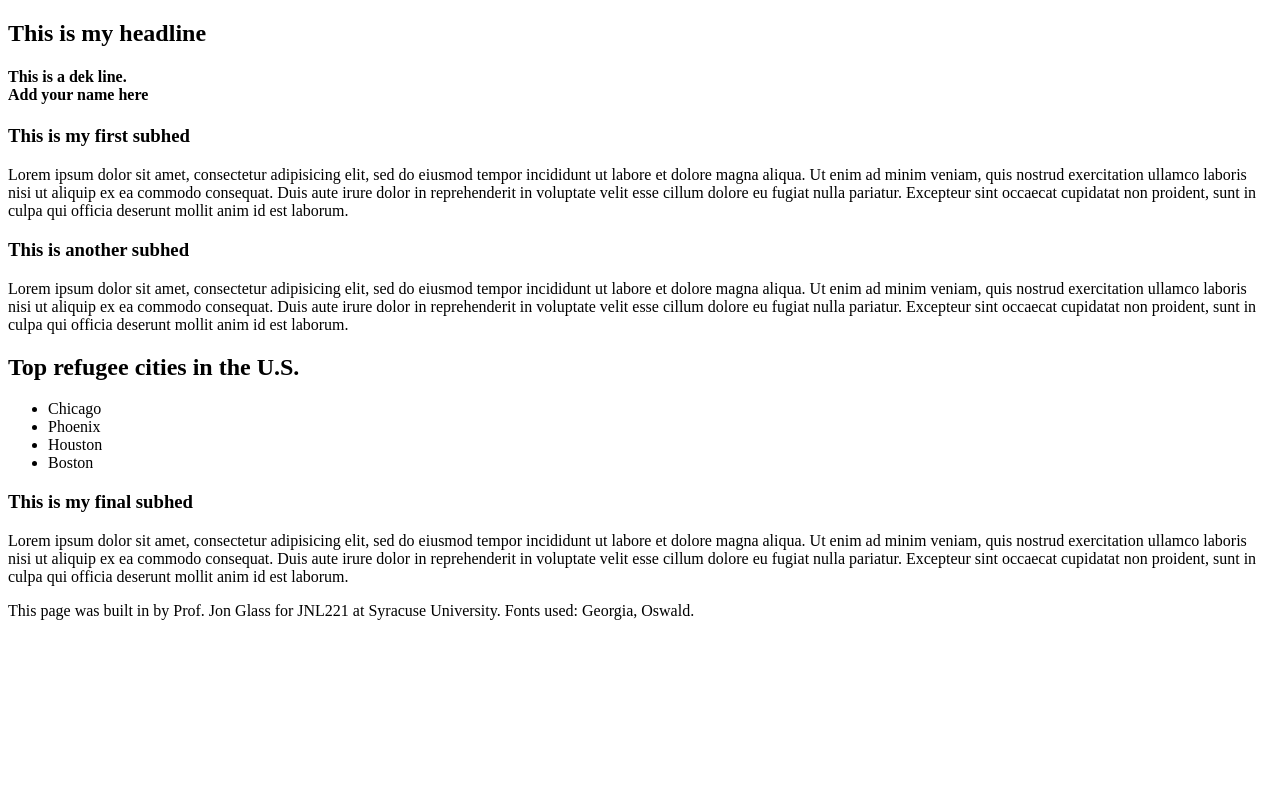
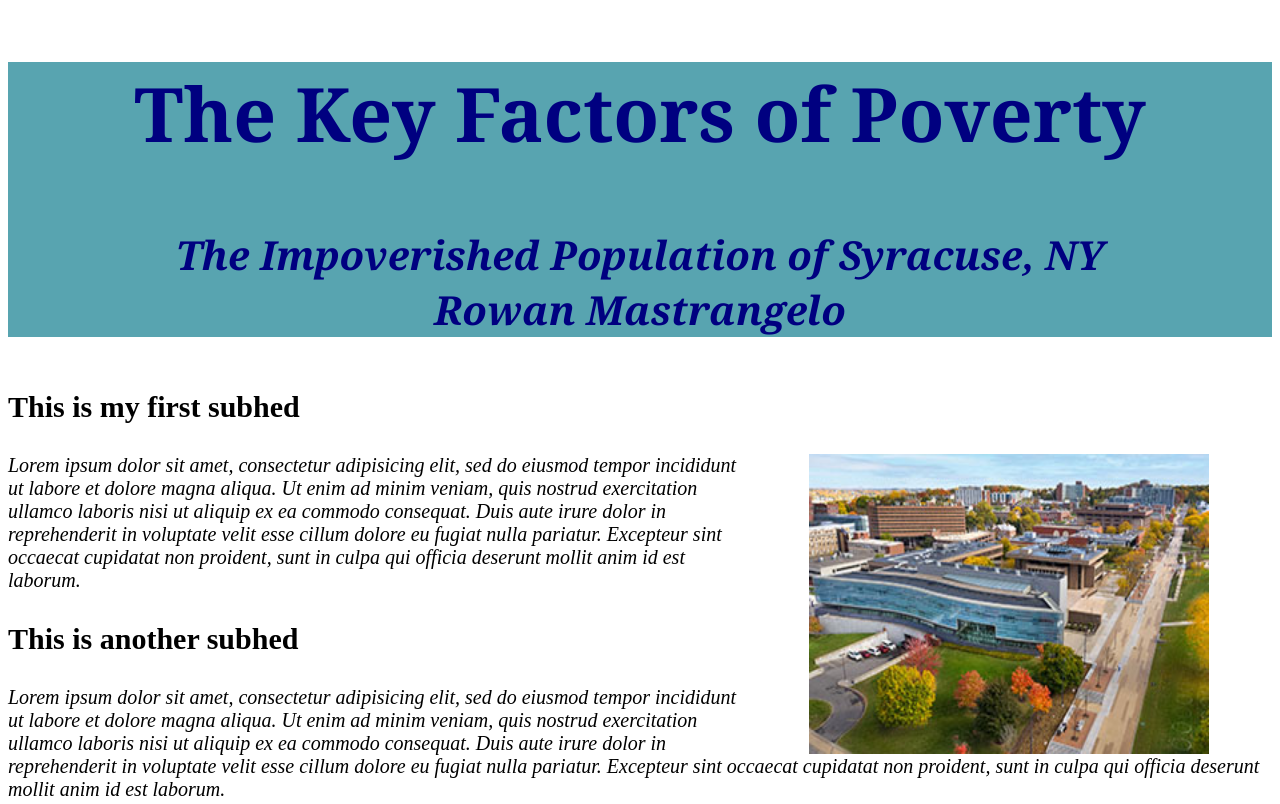
Before and after one commit to rowanmas/rowanmas.github.io, a plain HTML site: page final-template-main/final.html in a window 1280 px wide. Shown: the top 804 px of the page. Drawn offline with Linux system fonts and the light colour scheme.

Commit message:
Add files via upload

```diff
--- a/final-template-main/final.css
+++ b/final-template-main/final.css
@@ -12,7 +12,12 @@
 	font-size: 50px;
 	text-align: center;
 	font-family: 'Georgia', serif;
-	background-color: black;
+	background-color: #58a4b0;
+	color: navy;
+}
+ul {background: #58a4b0;
+	color: navy;
+  padding: 20px;
 }
 h4 {
 	font-style: italic;
@@ -22,7 +27,16 @@ h4 {
 h3 {
 	font-size: 30px;
 }
-
+p {
+	font-style: italic;
+	font-size: 20px;
+	font-family: 'Times New Roman', Times, serif;
+}
+img{
+	float: right;
+	margin-right: 5%;
+	margin-left: 5%;
+}
 
 /*Don't worry about this section yet*/
 @media only screen and (max-width: 767px)
--- a/final-template-main/final.html
+++ b/final-template-main/final.html
@@ -9,19 +9,20 @@
 		<meta name="viewport" content="width=device-width, initial-scale=1">
 
 		<!-- Link tag for CSS -->
-
+		<link rel="stylesheet" href="final.css">
 		<!-- Google font: Oswald -->
 
 	</head>
 
 	<body>
-		<section>
-			<h2> This is my headline </h2>
-			<h4> This is a dek line. <br>Add your name here </h4>
+		<section class="header">
+			<h2> The Key Factors of Poverty </h2>
+			<h4>The Impoverished Population of Syracuse, NY<br>Rowan Mastrangelo</h4>
 		</section>
 		<section>
 			<h3>This is my first subhed</h3>
 			<!-- Add image below this comment -->
+			<img src="newhouse.jpg" alt="Photo of the Newhouse school at Syracuse University" width="400" height="300">
 			<p>Lorem ipsum dolor sit amet, consectetur adipisicing elit, sed do eiusmod
 			tempor incididunt ut labore et dolore magna aliqua. Ut enim ad minim veniam,
 			quis nostrud exercitation ullamco laboris nisi ut aliquip ex ea commodo
@@ -50,7 +51,8 @@
 			</div>
 
 			<!-- Add responsive Datawrapper element below this comment. -->
-
+			<iframe title="Relationship between Education and Economics" aria-label="Grouped Bars" id="datawrapper-chart-HItdu" src="https://datawrapper.dwcdn.net/HItdu/1/" scrolling="no" frameborder="0" style="width: 0; min-width: 100% !important; border: none;" height="485" data-external="1"></iframe><script type="text/javascript">!function(){"use strict";window.addEventListener("message",(function(a){if(void 0!==a.data["datawrapper-height"]){var e=document.querySelectorAll("iframe");for(var t in a.data["datawrapper-height"])for(var r=0;r<e.length;r++)if(e[r].contentWindow===a.source){var i=a.data["datawrapper-height"][t]+"px";e[r].style.height=i}}}))}();
+			</script>
 		</section>
 		<section>
 			<h3>This is my final subhed</h3>
```
